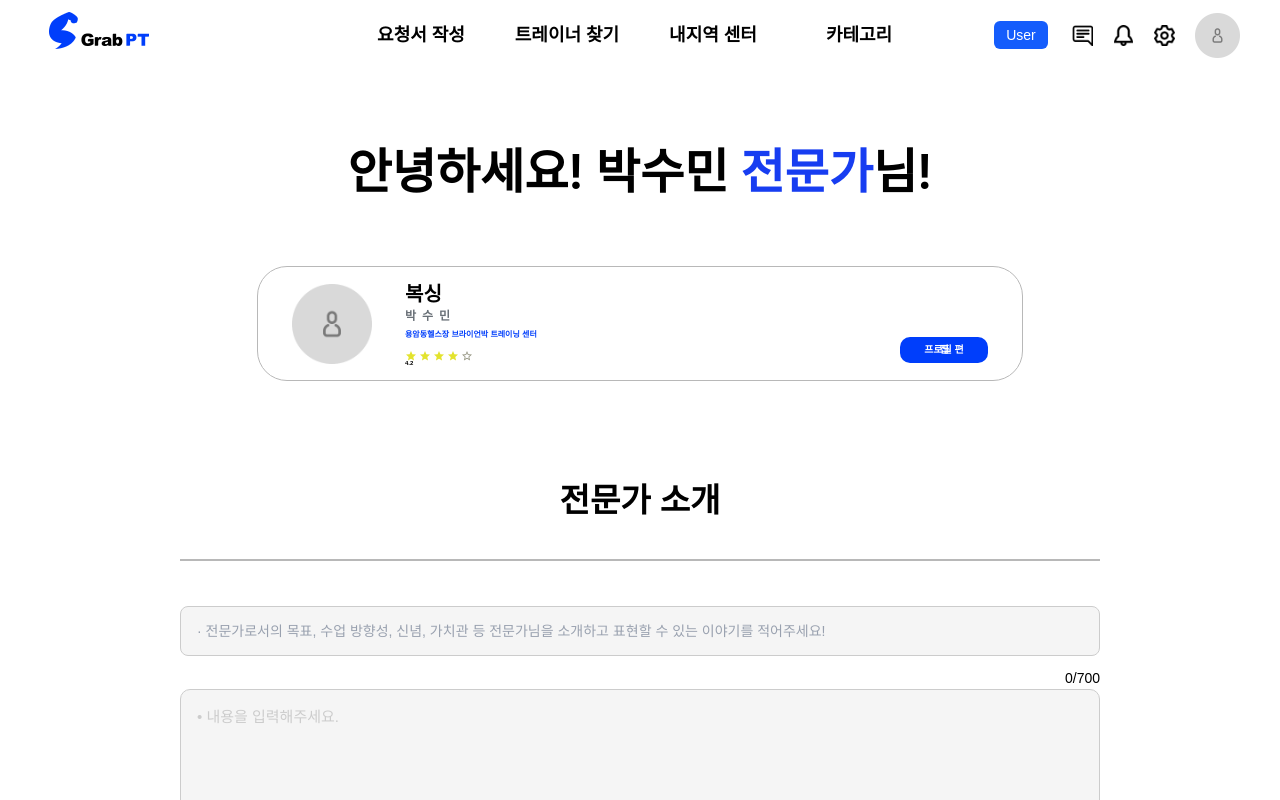
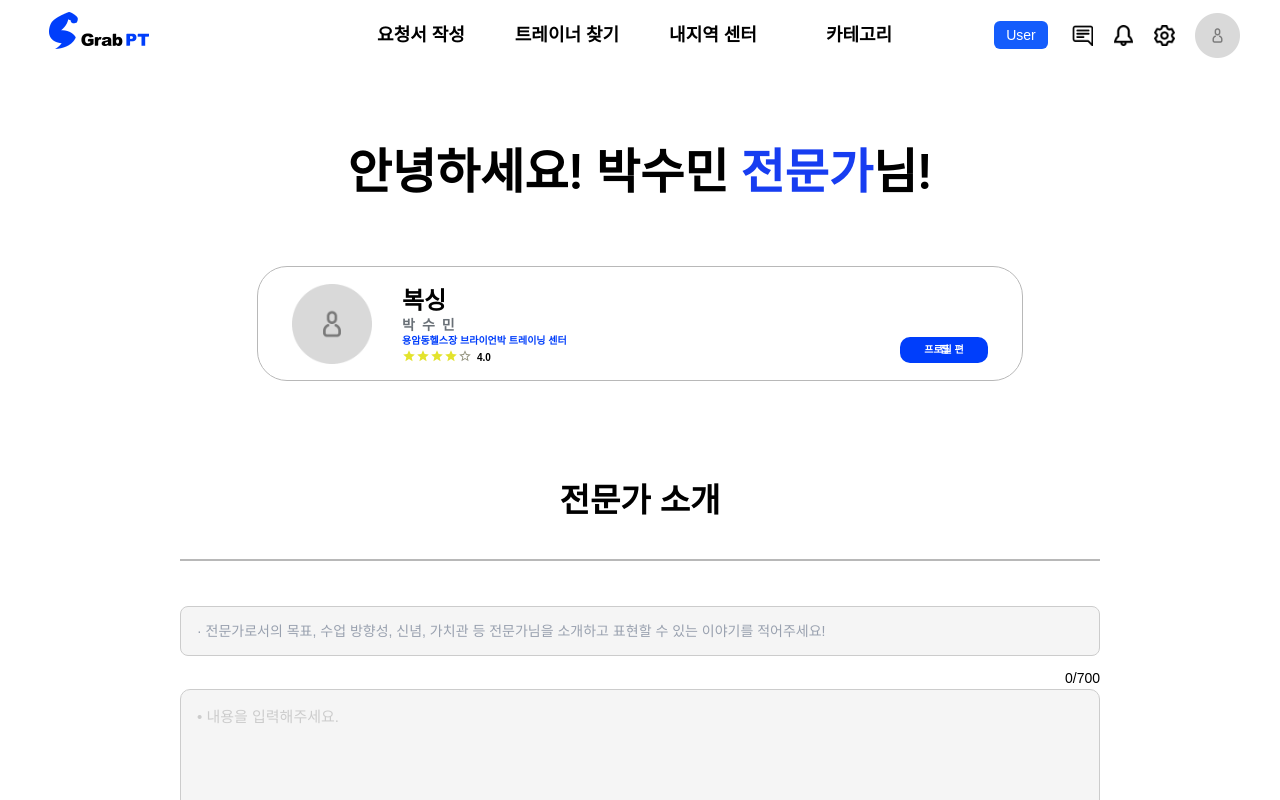
Before and after one commit to ssumai-kr/grabPT-frontend, a React (Vite) app: page /mypage/expert in a window 1280 px wide. Built offline with nearby package versions, Linux system fonts and the light colour scheme; a web font is replaced by a local one.

Commit message:
feature:프로필카드 변경

```diff
--- a/src/components/Banner.tsx
+++ b/src/components/Banner.tsx
@@ -34,7 +34,7 @@ const Banner = () => {
   };
 
   return (
-    <div className="relative w-full overflow-hidden">
+    <div className="relative w-full overflow-hidden rounded-[10px]">
       {/* 슬라이드 래퍼 */}
       <div className={clsx('flex transition-transform duration-500 ease-in-out', translateClass)}>
         {images.map((src, idx) => (
--- a/src/layout/components/ProfileCard.tsx
+++ b/src/components/ProfileCard.tsx
@@ -5,22 +5,22 @@ const ProfileCard = () => {
   return (
     // 좌우패딩불일치, 일단34로 작업함
     <div className="flex h-[115px] w-[926px] items-center justify-between rounded-[30px] border-[1.5px] border-[#b8b8b8] px-[34px]">
-      <div className="flex items-center gap-[33px]">
-        <img src={Profile} alt="ProfileCardImage" className="h-[80px] w-[80px]" />
+      <div className="flex gap-[30px]">
+        <img src={Profile} alt="ProfileCardImage" className="h-20" />
 
-        <div>
-          <p className="text-[20px] leading-[140%] font-semibold">복싱</p>
-          <p className="text-[12px] leading-[140%] font-semibold tracking-[0.5em] text-[#697077]">
+        <div className="flex flex-col justify-between">
+          <p className="text-2xl leading-[140%] font-semibold">복싱</p>
+          <p className="text-sm leading-none font-semibold tracking-[0.5em] text-[#697077]">
             박수민
           </p>
-          <p className="mt-[5px] text-[8px] leading-[140%] font-semibold text-[#013EFB]">
+          <p className="text-[10px] font-semibold text-[#013EFB]">
             용암동헬스장 브라이언박 트레이닝 센터
           </p>
           {/* 별이 벗어나는 버그가 있었는데 flex적용하니까 고쳐짐. 이유는 모름;; */}
-          <div className="mt-[4px] flex h-[12px]">
-            <StarRating rating={4} size={12} />
+          <div className="flex h-[14px] items-end gap-[5px]">
+            <StarRating rating={4} size={14} />
+            <p className="text-[10px] leading-none font-bold">4.0</p>
           </div>
-          <p className="mt-[2px] text-[6px] leading-[140%s] font-semibold">4.2</p>
         </div>
       </div>
 
--- a/src/components/StarRating.tsx
+++ b/src/components/StarRating.tsx
@@ -1,5 +1,4 @@
 import Rating from '@mui/material/Rating';
-
 
 interface StarRatingProps {
   rating: number;
@@ -7,7 +6,6 @@ interface StarRatingProps {
 }
 
 const StarRating = ({ rating, size }: StarRatingProps) => (
-  <div>
   <Rating
     value={rating} // 현재 별점
     readOnly // 읽기 전용
@@ -16,13 +14,11 @@ const StarRating = ({ rating, size }: StarRatingProps) => (
     sx={{
       fontSize: size,
       // gap이 중간만 벌어지는 이슈가...
-        gap: '2px',
       /* 채워진/빈 별 색상 */
       '& .MuiRating-iconFilled': { color: '#E3E32D' },
       '& .MuiRating-iconEmpty': { color: '#949480' },
     }}
   />
-  </div>
 );
 
 export default StarRating;
--- a/src/layout/components/Footer.tsx
+++ b/src/layout/components/Footer.tsx
@@ -10,7 +10,7 @@ const Footer = () => {
       <div className="absolute inset-0 bg-[#000000D9]"></div>
 
       {/* 내용들 */}
-      <div className="absolute inset-0 flex justify-between p-12 text-[11px] leading-[140%] font-normal text-white">
+      <div className="absolute inset-0 flex justify-between p-12 pr-28 text-[11px] leading-[140%] font-normal text-white">
         <div className="flex gap-[30px]">
           <div className="w-[30px]">
             <img src={LogoIcon} alt="푸터로고" className="object-cover" />
--- a/src/pages/ExpertMypage.tsx
+++ b/src/pages/ExpertMypage.tsx
@@ -1,9 +1,9 @@
 import MockImage from '@/assets/images/동영상 등 대체 도형.png';
 import CommentBox from '@/components/CommentBox';
 import ImageSlide from '@/components/ImageSlide';
+import ProfileCard from '@/components/ProfileCard';
 import ReviewSlide from '@/components/ReviewSlide';
 import MypageSection from '@/features/Mypage/components/MypageSection';
-import ProfileCard from '@/layout/components/ProfileCard';
 
 const ExpertMypage = () => {
   const images = Array.from({ length: 7 }, () => MockImage);
--- a/src/pages/UserMainPage.tsx
+++ b/src/pages/UserMainPage.tsx
@@ -1,5 +1,6 @@
 import React, { useRef } from 'react';
 
+import Banner from '@/components/Banner';
 import RequestCardScroll from '@/features/home/components/RequestCardScroll';
 import UserSearchSection from '@/features/home/components/UserSearchSection';
 import mockRequests from '@/features/home/data/dummy';
@@ -17,11 +18,12 @@ const UserMainPage: React.FC = () => {
       <UserSearchSection />
 
       {/* 요청서 섹션 */}
-      <section className="mx-[100px] mt-[109px]" ref={sectionRef}>
+      <section className="mx-[100px] mt-[109px] mb-20 flex flex-col gap-9" ref={sectionRef}>
         <h2 className="font-pretendard text-[30px] leading-[100%] font-extrabold tracking-[0%]">
           나의 요청서
         </h2>
         <RequestCardScroll requests={mockRequests} />
+        <Banner />
       </section>
     </div>
   );
```
Lines whose indentation alone changed are shown as unchanged.
